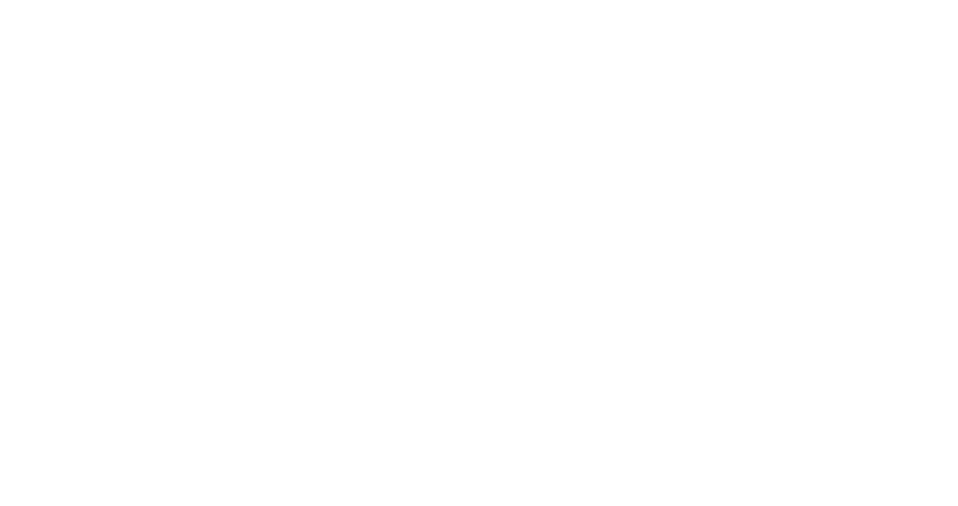
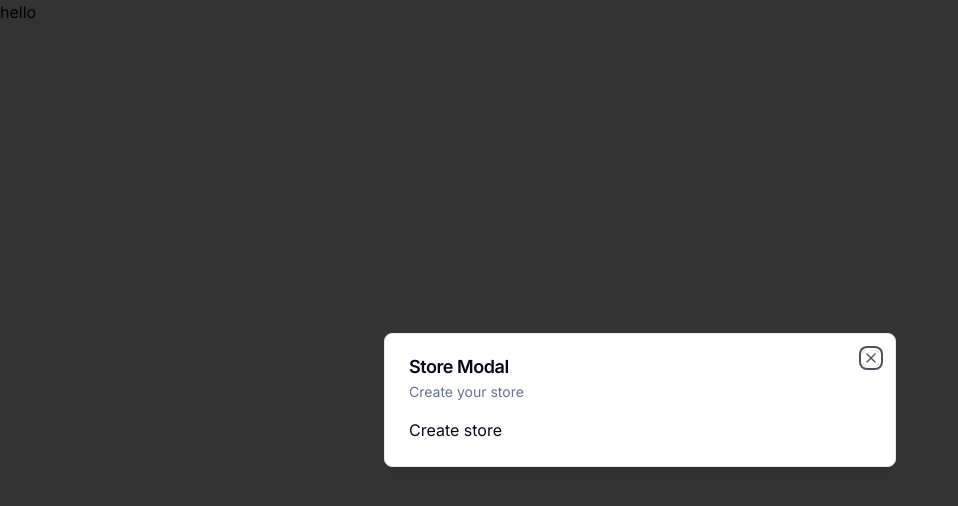
Before and after one commit to ysadik/ecommerce, a Next.js app: page / in a window 1280 px wide. Shown: the top 506 px of the page, without its empty margins (0-958 px from the left). Built offline with nearby package versions, Linux system fonts and the light colour scheme.

Commit message:
build: Unclosable modal to create first store

```diff
--- a/app/(root)/page.tsx
+++ b/app/(root)/page.tsx
@@ -1,10 +1,20 @@
-import { UserButton } from '@clerk/nextjs'
+'use client'
+
+import { Modal } from '@/components/ui/modal'
+import { useStoreModal } from '@/hooks/use-store-modal'
+
+import { useEffect } from 'react'
 
 const SetupPage = () => {
-  return (
-    <div>
-      <UserButton />
-    </div>
-  )
+  const isOpen = useStoreModal((state) => state.isOpen)
+  const onOpen = useStoreModal((state) => state.onOpen)
+
+  useEffect(() => {
+    if (!isOpen) {
+      onOpen()
+    }
+  }, [isOpen, onOpen])
+
+  return <div>hello</div>
 }
 export default SetupPage
--- a/app/layout.tsx
+++ b/app/layout.tsx
@@ -1,7 +1,10 @@
+import './globals.css'
+
 import type { Metadata } from 'next'
 import { Inter } from 'next/font/google'
-import './globals.css'
 import { ClerkProvider } from '@clerk/nextjs'
+
+import { ModalProvider } from '@/providers/modal-provider'
 
 const inter = Inter({ subsets: ['latin'] })
 
@@ -18,7 +21,10 @@
   return (
     <ClerkProvider>
       <html lang="en">
-        <body className={inter.className}>{children}</body>
+        <body className={inter.className}>
+          <ModalProvider />
+          {children}
+        </body>
       </html>
     </ClerkProvider>
   )
--- /dev/null
+++ b/components/modals/store-modal.tsx
@@ -0,0 +1,19 @@
+'use client'
+
+import { useStoreModal } from '@/hooks/use-store-modal'
+import { Modal } from '../ui/modal'
+
+export const StoreModal = () => {
+  const storeModal = useStoreModal()
+
+  return (
+    <Modal
+      title="Store Modal"
+      description="Create your store"
+      isOpen={storeModal.isOpen}
+      onClose={storeModal.onClose}
+    >
+      Create store
+    </Modal>
+  )
+}
--- /dev/null
+++ b/components/ui/dialog.tsx
@@ -0,0 +1,122 @@
+"use client"
+
+import * as React from "react"
+import * as DialogPrimitive from "@radix-ui/react-dialog"
+import { X } from "lucide-react"
+
+import { cn } from "@/lib/utils"
+
+const Dialog = DialogPrimitive.Root
+
+const DialogTrigger = DialogPrimitive.Trigger
+
+const DialogPortal = DialogPrimitive.Portal
+
+const DialogClose = DialogPrimitive.Close
+
+const DialogOverlay = React.forwardRef<
+  React.ElementRef<typeof DialogPrimitive.Overlay>,
+  React.ComponentPropsWithoutRef<typeof DialogPrimitive.Overlay>
+>(({ className, ...props }, ref) => (
+  <DialogPrimitive.Overlay
+    ref={ref}
+    className={cn(
+      "fixed inset-0 z-50 bg-black/80  data-[state=open]:animate-in data-[state=closed]:animate-out data-[state=closed]:fade-out-0 data-[state=open]:fade-in-0",
+      className
+    )}
+    {...props}
+  />
+))
+DialogOverlay.displayName = DialogPrimitive.Overlay.displayName
+
+const DialogContent = React.forwardRef<
+  React.ElementRef<typeof DialogPrimitive.Content>,
+  React.ComponentPropsWithoutRef<typeof DialogPrimitive.Content>
+>(({ className, children, ...props }, ref) => (
+  <DialogPortal>
+    <DialogOverlay />
+    <DialogPrimitive.Content
+      ref={ref}
+      className={cn(
+        "fixed left-[50%] top-[50%] z-50 grid w-full max-w-lg translate-x-[-50%] translate-y-[-50%] gap-4 border bg-background p-6 shadow-lg duration-200 data-[state=open]:animate-in data-[state=closed]:animate-out data-[state=closed]:fade-out-0 data-[state=open]:fade-in-0 data-[state=closed]:zoom-out-95 data-[state=open]:zoom-in-95 data-[state=closed]:slide-out-to-left-1/2 data-[state=closed]:slide-out-to-top-[48%] data-[state=open]:slide-in-from-left-1/2 data-[state=open]:slide-in-from-top-[48%] sm:rounded-lg",
+        className
+      )}
+      {...props}
+    >
+      {children}
+      <DialogPrimitive.Close className="absolute right-4 top-4 rounded-sm opacity-70 ring-offset-background transition-opacity hover:opacity-100 focus:outline-none focus:ring-2 focus:ring-ring focus:ring-offset-2 disabled:pointer-events-none data-[state=open]:bg-accent data-[state=open]:text-muted-foreground">
+        <X className="h-4 w-4" />
+        <span className="sr-only">Close</span>
+      </DialogPrimitive.Close>
+    </DialogPrimitive.Content>
+  </DialogPortal>
+))
+DialogContent.displayName = DialogPrimitive.Content.displayName
+
+const DialogHeader = ({
+  className,
+  ...props
+}: React.HTMLAttributes<HTMLDivElement>) => (
+  <div
+    className={cn(
+      "flex flex-col space-y-1.5 text-center sm:text-left",
+      className
+    )}
+    {...props}
+  />
+)
+DialogHeader.displayName = "DialogHeader"
+
+const DialogFooter = ({
+  className,
+  ...props
+}: React.HTMLAttributes<HTMLDivElement>) => (
+  <div
+    className={cn(
+      "flex flex-col-reverse sm:flex-row sm:justify-end sm:space-x-2",
+      className
+    )}
+    {...props}
+  />
+)
+DialogFooter.displayName = "DialogFooter"
+
+const DialogTitle = React.forwardRef<
+  React.ElementRef<typeof DialogPrimitive.Title>,
+  React.ComponentPropsWithoutRef<typeof DialogPrimitive.Title>
+>(({ className, ...props }, ref) => (
+  <DialogPrimitive.Title
+    ref={ref}
+    className={cn(
+      "text-lg font-semibold leading-none tracking-tight",
+      className
+    )}
+    {...props}
+  />
+))
+DialogTitle.displayName = DialogPrimitive.Title.displayName
+
+const DialogDescription = React.forwardRef<
+  React.ElementRef<typeof DialogPrimitive.Description>,
+  React.ComponentPropsWithoutRef<typeof DialogPrimitive.Description>
+>(({ className, ...props }, ref) => (
+  <DialogPrimitive.Description
+    ref={ref}
+    className={cn("text-sm text-muted-foreground", className)}
+    {...props}
+  />
+))
+DialogDescription.displayName = DialogPrimitive.Description.displayName
+
+export {
+  Dialog,
+  DialogPortal,
+  DialogOverlay,
+  DialogClose,
+  DialogTrigger,
+  DialogContent,
+  DialogHeader,
+  DialogFooter,
+  DialogTitle,
+  DialogDescription,
+}
--- /dev/null
+++ b/components/ui/modal.tsx
@@ -0,0 +1,43 @@
+'use client'
+
+import {
+  Dialog,
+  DialogContent,
+  DialogDescription,
+  DialogHeader,
+  DialogTitle,
+} from './dialog'
+
+interface ModalProps {
+  title: string
+  description: string
+  isOpen: boolean
+  onClose: () => void
+  children?: React.ReactNode
+}
+
+export const Modal: React.FC<ModalProps> = ({
+  title,
+  description,
+  isOpen,
+  onClose,
+  children,
+}) => {
+  const onChange = (open: boolean) => {
+    if (!open) {
+      onClose()
+    }
+  }
+
+  return (
+    <Dialog open={isOpen} onOpenChange={onChange}>
+      <DialogContent>
+        <DialogHeader>
+          <DialogTitle>{title}</DialogTitle>
+          <DialogDescription>{description}</DialogDescription>
+        </DialogHeader>
+        <div>{children}</div>
+      </DialogContent>
+    </Dialog>
+  )
+}
--- /dev/null
+++ b/hooks/use-store-modal.tsx
@@ -0,0 +1,13 @@
+import { create } from 'zustand'
+
+interface useStoreModalStore {
+  isOpen: boolean
+  onOpen: () => void
+  onClose: () => void
+}
+
+export const useStoreModal = create<useStoreModalStore>((set) => ({
+  isOpen: false,
+  onOpen: () => set({ isOpen: true }),
+  onClose: () => set({ isOpen: false }),
+}))
--- a/package.json
+++ b/package.json
@@ -10,6 +10,7 @@
   },
   "dependencies": {
     "@clerk/nextjs": "^5.0.12",
+    "@radix-ui/react-dialog": "^1.0.5",
     "@radix-ui/react-slot": "^1.0.2",
     "class-variance-authority": "^0.7.0",
     "clsx": "^2.1.1",
@@ -18,7 +19,8 @@
     "react": "^18",
     "react-dom": "^18",
     "tailwind-merge": "^2.3.0",
-    "tailwindcss-animate": "^1.0.7"
+    "tailwindcss-animate": "^1.0.7",
+    "zustand": "^4.5.2"
   },
   "devDependencies": {
     "@types/node": "^20",
--- /dev/null
+++ b/providers/modal-provider.tsx
@@ -0,0 +1,26 @@
+'use client'
+
+import { useState, useEffect } from 'react'
+
+import { StoreModal } from '@/components/modals/store-modal'
+
+export const ModalProvider = () => {
+  const [isMounted, setIsMounted] = useState(false)
+
+  useEffect(() => {
+    setIsMounted(true)
+  }, [])
+
+  if (!isMounted) {
+    return null
+  }
+
+  return (
+    <>
+      <StoreModal />
+    </>
+  )
+}
+
+// this code is to avoid hydration error (client rendering doesn't match server rendering)
+// while on ssr return null
```
Also changed, not shown: 1 other file (tests, documents, lock files or other folders).
